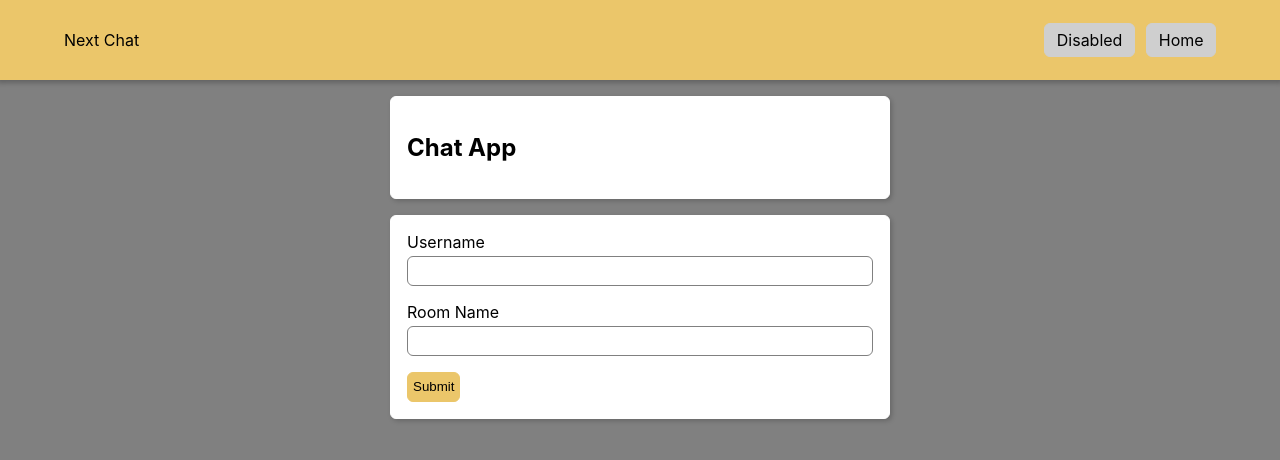
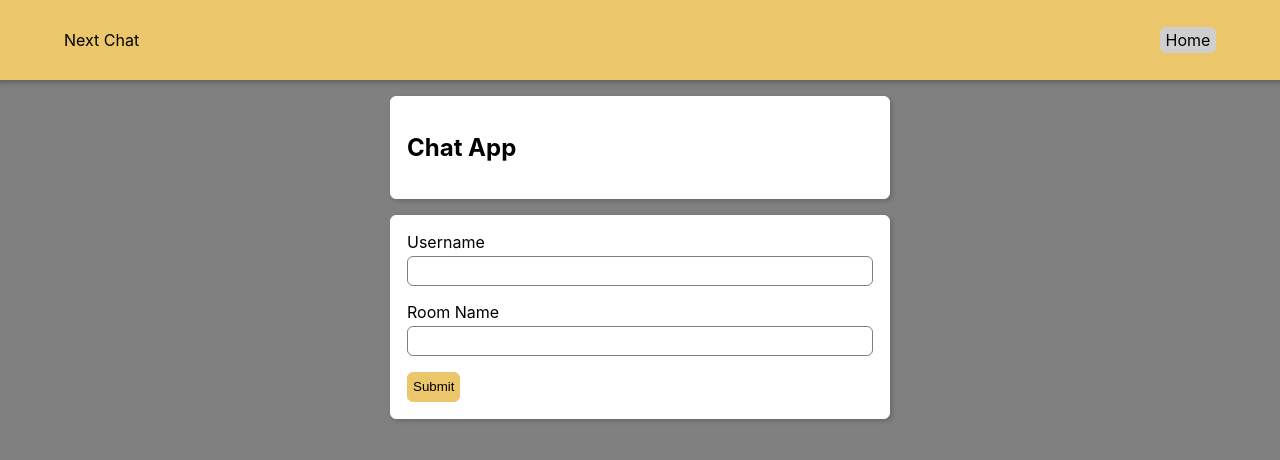
Before and after one commit to tronicboy1/next-socket.io-chat, a Next.js app: page / in a window 1280 px wide. Shown: the top 460 px of the page. Built offline with nearby package versions, Linux system fonts and the light colour scheme.

Commit message:
removed disabled link

```diff
--- a/components/layout/Header.tsx
+++ b/components/layout/Header.tsx
@@ -12,7 +12,6 @@ const Header: React.FC = () => {
           <li>
             <Link href="/">Home</Link>
           </li>
-          <li>Disabled</li>
         </ul>
       </nav>
     </header>
```
Also changed, not shown: docker-compose.yml (deleted).
